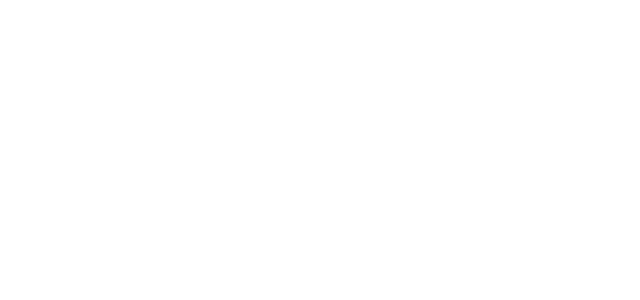
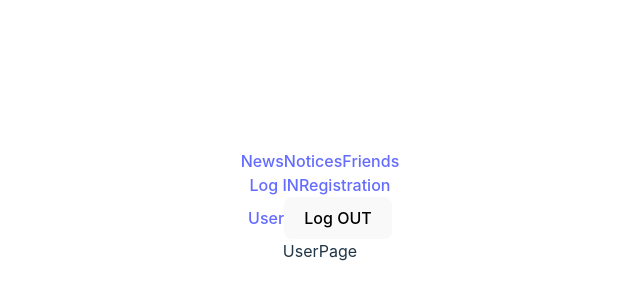
Before and after one commit to NNaumenko83/pets-front, a React (Vite) app: page /user in a window 1280 px wide. Before the commit this address had no page. Shown: the part 194-494 px from the top of the page, without its empty margins (320-960 px from the left). Built offline with nearby package versions, Linux system fonts and the light colour scheme.

Commit message:
ADD: userPage

```diff
--- a/src/App.tsx
+++ b/src/App.tsx
@@ -15,6 +15,8 @@ const NewsPage = lazy(() => import('./pages/NewsPage/NewsPage'))
 const LoginPage = lazy(() => import('./pages/LoginPage/LoginPage'))
 const RegisterPage = lazy(() => import('./pages/RegisterPage/RegisterPage'))
 
+const UserPage = lazy(() => import('./pages/UserPage/UserPage'))
+
 function App() {
     return (
         <div>
@@ -26,6 +28,7 @@ function App() {
                     <Route path="friends" element={<OurFriendsPage />} />
                     <Route path="login" element={<LoginPage />} />
                     <Route path="register" element={<RegisterPage />} />
+                    <Route path="user" element={<UserPage />} />
                 </Route>
             </Routes>
         </div>
--- a/src/components/Navigation/Navigation.tsx
+++ b/src/components/Navigation/Navigation.tsx
@@ -1,11 +1,13 @@
 import AuthNav from '../AuthNav/AuthNav'
 import Nav from '../Nav/Nav'
+import UserNav from '../UserNav/UserNav'
 
 function Navigation() {
     return (
         <nav>
             <Nav />
             <AuthNav />
+            <UserNav />
         </nav>
     )
 }
--- a/src/components/UserNav/UserNav.tsx
+++ b/src/components/UserNav/UserNav.tsx
@@ -1,5 +1,13 @@
+// eslint-disable-next-line import/no-extraneous-dependencies
+import { Link } from 'react-router-dom'
+
 function UserNav() {
-    return <div>UserNav</div>
+    return (
+        <div>
+            <Link to="/user">User</Link>
+            <button type="button"> Log OUT</button>
+        </div>
+    )
 }
 
 export default UserNav
--- /dev/null
+++ b/src/pages/UserPage/UserPage.tsx
@@ -0,0 +1,5 @@
+function UserPage() {
+    return <div>UserPage</div>
+}
+
+export default UserPage
```
